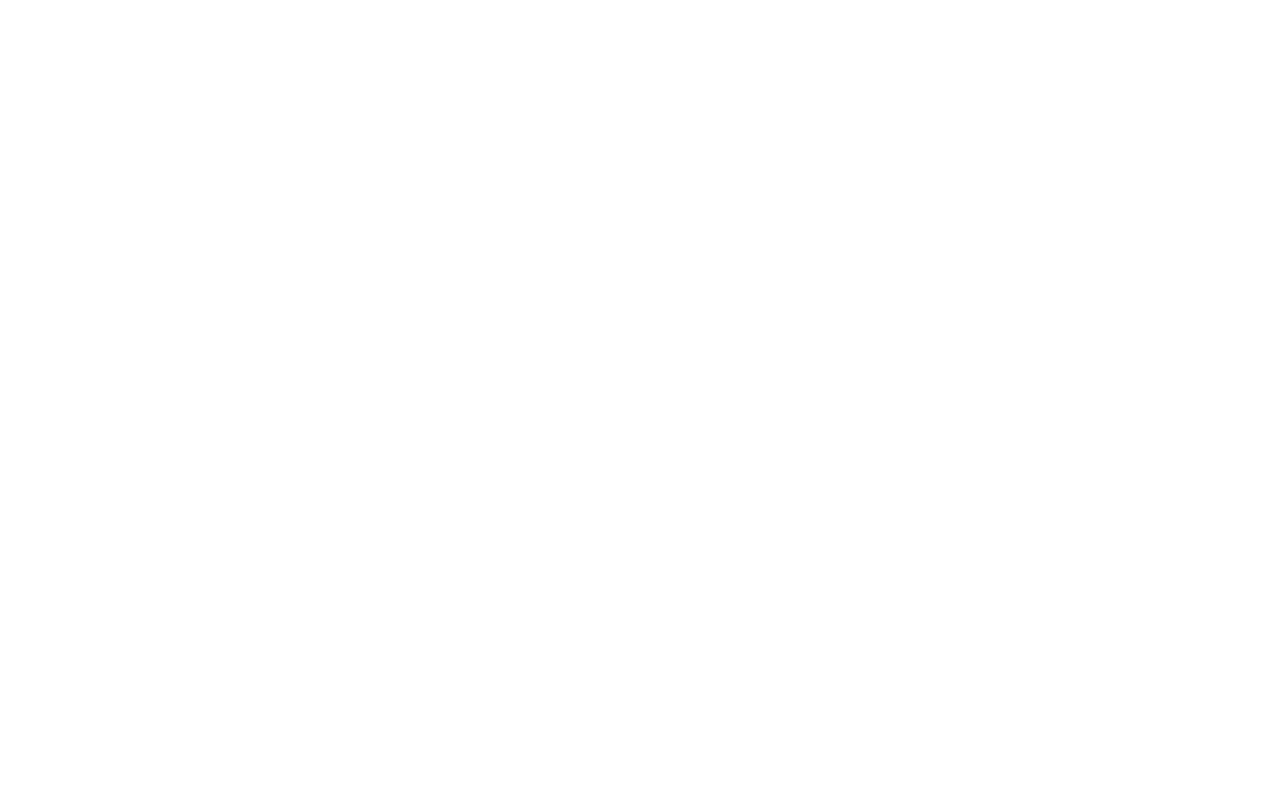
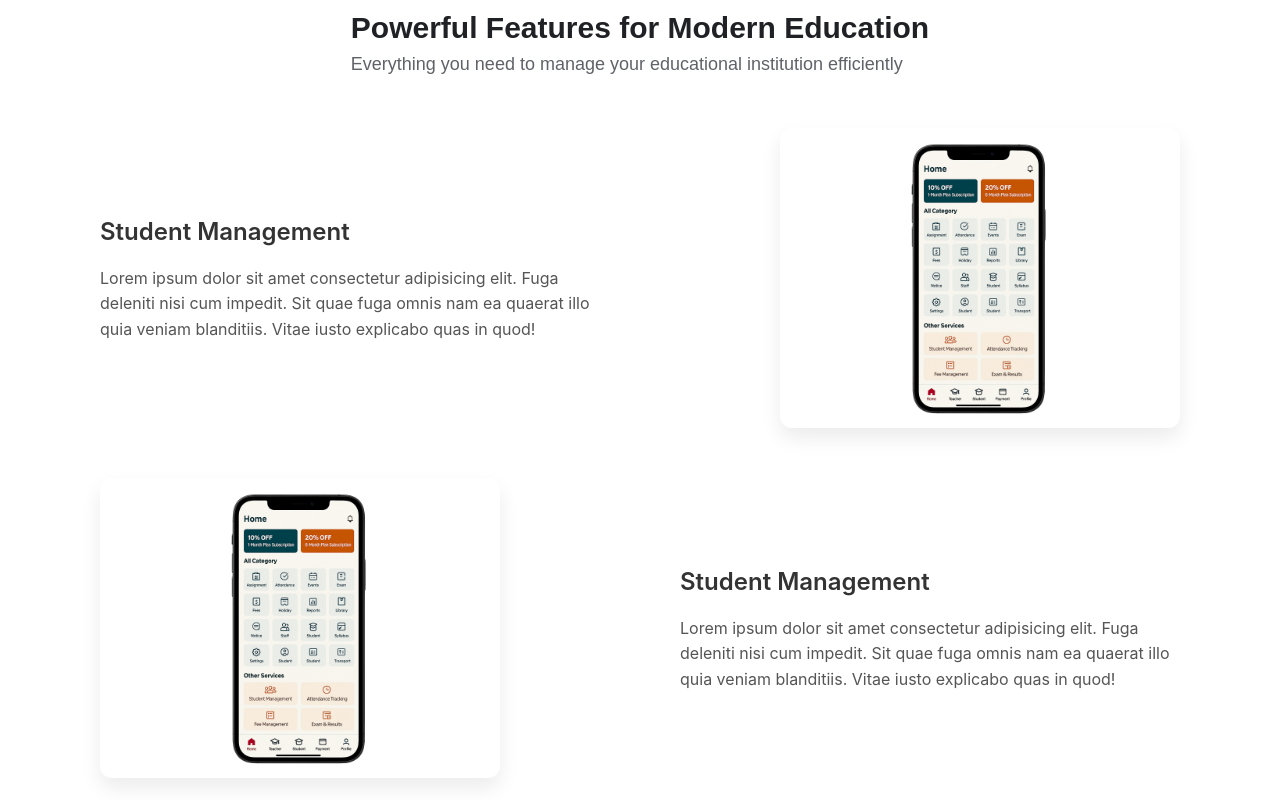
Before and after one commit to Asadali00000/educationERP, a Next.js app in the folder frontend/: page / in a window 1280 px wide. Shown: the part 560-1360 px from the top of the page. Before the commit the page ends 800 px from the top, so only its background shows below. Built offline with nearby package versions, Linux system fonts and the light colour scheme.

Commit message:
animation

```diff
--- /dev/null
+++ b/frontend/app/component/Features.tsx
@@ -0,0 +1,101 @@
+"use client"
+import React, { useEffect } from 'react'
+import styles from '../styles/features.module.css'
+import Image from 'next/image'
+
+function Features() {
+	useEffect(() => {
+		const observer = new IntersectionObserver((entries) => {
+			entries.forEach(entry => {
+				if (entry.isIntersecting) {
+					entry.target.classList.add(styles.visible);
+				}
+				else {
+					entry.target.classList.remove(styles.visible);
+				}
+			});
+		}, {
+			threshold: 0.1,
+			rootMargin: '-10px'
+		});
+
+		const featureBoxes = document.querySelectorAll(`.${styles.featureBox}`);
+		featureBoxes.forEach(box => observer.observe(box));
+
+		return () => {
+			featureBoxes.forEach(box => observer.unobserve(box));
+		};
+	}, []);
+
+	return (
+		<div className={styles.container}>
+			<div className={styles.topHeading}>
+				<div className={styles.contentContainer}>
+					<h1>
+						Powerful Features for Modern Education
+					</h1>
+					<p>
+						Everything you need to manage your educational institution efficiently
+					</p>
+				</div>
+			</div>
+			<div>
+				<div className={styles.featureBox}>
+					<div>
+						<h2 className={styles.featureHeading}>
+							Student Management
+						</h2>
+						<p>
+							Lorem ipsum dolor sit amet consectetur adipisicing elit. Fuga deleniti nisi cum impedit. Sit quae fuga omnis nam ea quaerat illo quia veniam blanditiis. Vitae iusto explicabo quas in quod!
+						</p>
+					</div>
+					<div className={styles.featureImage}>
+						<Image src="/studentManagement.png" alt="Educational platform interface" width={500} height={500} />
+					</div>
+				</div>
+				<div className={styles.featureBox}>
+					<div className={styles.featureImage}>
+						<Image src="/studentManagement.png" alt="Educational platform interface" width={500} height={500} />
+					</div>
+					<div>
+						<h2 className={styles.featureHeading}>
+							Student Management
+						</h2>
+						<p>
+							Lorem ipsum dolor sit amet consectetur adipisicing elit. Fuga deleniti nisi cum impedit. Sit quae fuga omnis nam ea quaerat illo quia veniam blanditiis. Vitae iusto explicabo quas in quod!
+						</p>
+					</div>
+				</div>
+
+				<div className={styles.featureBox}>
+					<div>
+						<h2 className={styles.featureHeading}>
+							Student Management
+						</h2>
+						<p>
+							Lorem ipsum dolor sit amet consectetur adipisicing elit. Fuga deleniti nisi cum impedit. Sit quae fuga omnis nam ea quaerat illo quia veniam blanditiis. Vitae iusto explicabo quas in quod!
+						</p>
+					</div>
+					<div className={styles.featureImage}>
+						<Image src="/studentManagement.png" alt="Educational platform interface" width={500} height={500} />
+					</div>
+				</div>
+				<div className={styles.featureBox}>
+					<div className={styles.featureImage}>
+						<Image src="/studentManagement.png" alt="Educational platform interface" width={500} height={500} />
+					</div>
+					<div>
+						<h2 className={styles.featureHeading}>
+							Student Management
+						</h2>
+						<p>
+							Lorem ipsum dolor sit amet consectetur adipisicing elit. Fuga deleniti nisi cum impedit. Sit quae fuga omnis nam ea quaerat illo quia veniam blanditiis. Vitae iusto explicabo quas in quod!
+						</p>
+					</div>
+				</div>
+			</div>
+		</div>
+	)
+}
+
+export default Features
--- a/frontend/app/component/MainHome.tsx
+++ b/frontend/app/component/MainHome.tsx
@@ -5,7 +5,6 @@
 function MainHome() {
   return (
     <div className={`${styles.container} ${styles.heroSection}`}>
-      <div className={styles.heroBackground}></div>
 
       <div className={styles.contentContainer}>
         <h1>Empower Education Through Technology</h1>
--- a/frontend/app/page.tsx
+++ b/frontend/app/page.tsx
@@ -1,3 +1,4 @@
+import Features from "./component/Features";
 import MainHome from "./component/MainHome";
 import Navbar from "./component/Navbar";
 export default function Home() {
@@ -5,6 +6,7 @@
   <div  >
 	 <Navbar/>
 	 <MainHome/>
+	 <Features/>
 	</div>
 
   );
--- /dev/null
+++ b/frontend/app/styles/features.module.css
@@ -0,0 +1,97 @@
+.topHeading {
+	padding-inline: 100px;
+	margin-block: 10px;
+	justify-items: center;
+}
+
+.container {
+	padding-inline: 100px;
+	margin-block: 10px;
+	height: 600px;
+
+}
+
+.contentContainer h1 {
+	font-size: 30px;
+	line-height: 1.2;
+	color: #202124;
+	font-weight: 700;
+	margin-bottom: 5px;
+	font-family: 'Google Sans', Arial, sans-serif;
+}
+
+.contentContainer p {
+	font-size: 18px;
+	line-height: 1.5;
+	color: #5f6368;
+	margin-bottom: 20px;
+	max-width: 560px;
+	font-family: 'Google Sans', Arial, sans-serif;
+}
+
+.featureBox p {
+	max-width: 500px;
+	font-size: 16px;
+	line-height: 1.6;
+	color: #555555;
+	font-family: 'Inter', 'Arial', sans-serif;
+}
+.featureHeading {
+	font-size: 24px;
+	font-weight: 600;
+	color: #333333;
+	margin-bottom: 16px;
+	font-family: 'Inter', 'Arial', sans-serif;
+}
+@keyframes fadeInUp {
+	from {
+		opacity: 0;
+		transform: translateY(50px);
+	}
+	to {
+		opacity: 1;
+		transform: translateY(0);
+	}
+}
+
+.featureBox {
+	display: flex;
+	justify-content: space-between;
+	align-items: center;
+	margin-top: 50px;
+	gap: 40px;
+	opacity: 0;
+	transform: translateY(50px);
+	transition: opacity 0.3s, transform 0.3s;
+}
+
+.featureBox.visible {
+	animation: fadeInUp 0.8s ease forwards;
+}
+
+.featureBox:nth-child(2).visible {
+	animation-delay: 0.2s;
+}
+
+.featureBox:nth-child(3).visible {
+	animation-delay: 0.4s;
+}
+
+.featureBox:nth-child(4).visible {
+	animation-delay: 0.6s;
+}
+
+.featureImage {
+	display: flex;
+	justify-content: flex-end;
+	height: auto;
+	width: 400px;
+}
+
+.featureImage img {
+	border-radius: 12px;
+	box-shadow: 0 10px 20px rgba(0, 0, 0, 0.08);
+	object-fit: contain;
+	max-width: 100%;
+	height: 300px;
+}
--- a/frontend/app/styles/mainHome.module.css
+++ b/frontend/app/styles/mainHome.module.css
@@ -8,6 +8,7 @@
 	overflow: hidden;
 	justify-content: space-between;
 	gap: 40px;
+	background: linear-gradient(135deg, #f5f7fa 0%, #e4f1fe 100%);
   }
 
   .mainHomeImage {
@@ -17,7 +18,6 @@
 	height: 500px;
 	width: 500px;
 	align-items: center;
-	z-index: 1;
   }
 
   .signupButton {
@@ -57,7 +57,6 @@
 	font-weight: 700;
 	margin-bottom: 20px;
 	font-family: 'Google Sans', Arial, sans-serif;
-	z-index: 1;
 }
 
 .contentContainer p {
@@ -67,20 +66,4 @@
 	margin-bottom: 20px;
 	max-width: 560px;
 	font-family: 'Google Sans', Arial, sans-serif;
-	z-index: 1;
   }
-  .heroSection {
-	position: relative;
-	background: linear-gradient(135deg, #f5f7fa 0%, #e4f1fe 100%);
-	overflow: hidden;
-  }
-
-  .heroBackground {
-	position: absolute;
-	width: 100%;
-	height: 100%;
-	top: 0;
-	left: 0;
-	overflow: hidden;
-	z-index: 0;
-  }
--- a/frontend/app/styles/navbar.module.css
+++ b/frontend/app/styles/navbar.module.css
@@ -1,6 +1,6 @@
 .container{
 	display: flex;
-	margin-inline: 100px;
+	padding-inline: 100px;
 	margin-block: 10px;
 	align-items: center;
 	height: 60px;
```
Also changed, not shown: frontend/public/studentManagement.png (added).
